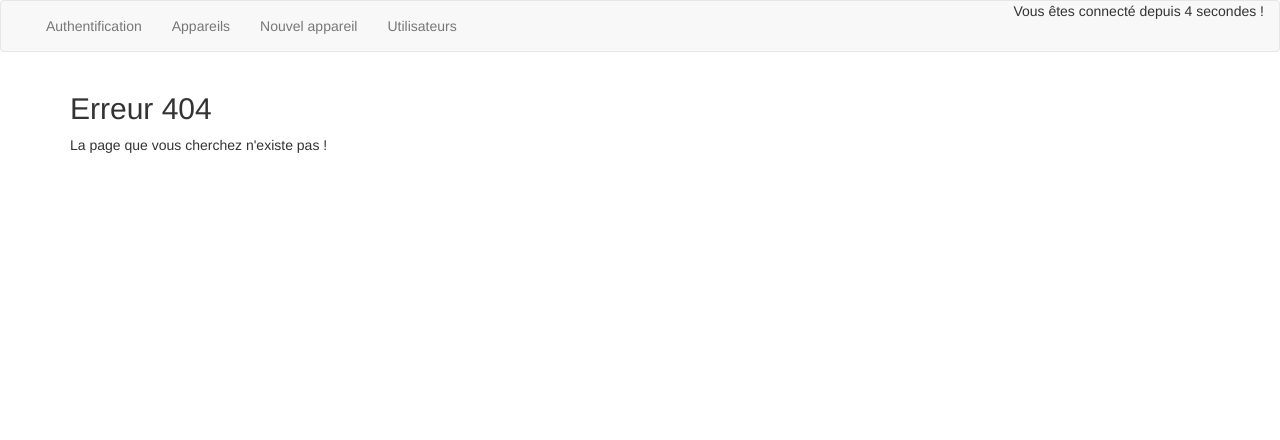
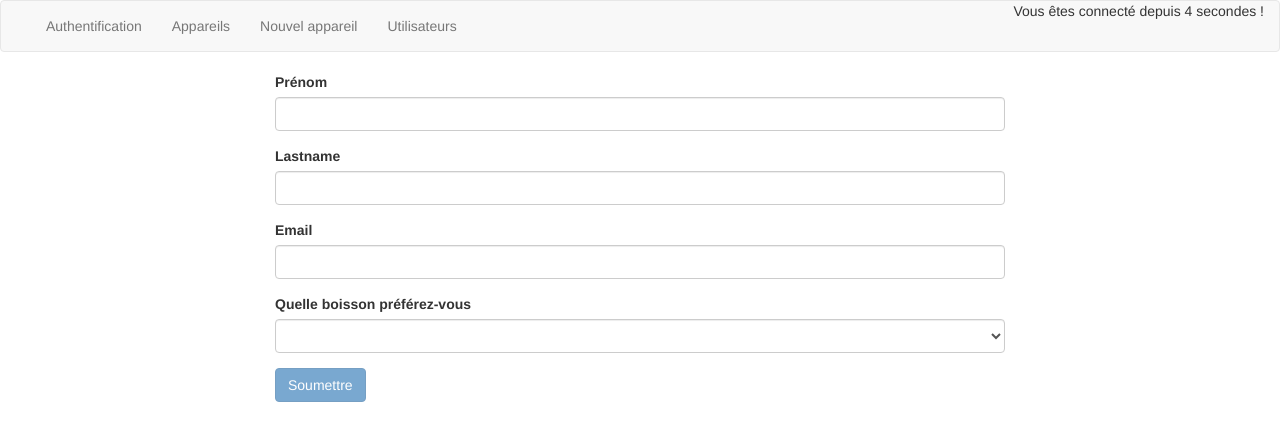
Before and after one commit to jordan62300/angular-first-project, an Angular app: page /newUser in a window 1280 px wide. Before the commit this address led to /not-found. Shown: the top 440 px of the page. Built offline with nearby package versions, Linux system fonts and the light colour scheme.

Commit message:
ajout du component permettant de creer un utilisateur

```diff
--- a/src/app/app.component.html
+++ b/src/app/app.component.html
@@ -6,6 +6,7 @@
         <li routerLinkActive="active"><a routerLink="appareils">Appareils</a></li>
         <li routerLinkActive="active"><a routerLink="edit">Nouvel appareil</a></li>
         <li routerLinkActive="active"><a routerLink="users">Utilisateurs</a></li>
+
       </ul>
       <div class="navbar-right">
         <p>Vous êtes connecté depuis {{ secondes }} secondes !</p>
--- a/src/app/app.module.ts
+++ b/src/app/app.module.ts
@@ -24,6 +24,7 @@ const appRoutes: Routes = [
   { path: 'edit', canActivate: [AuthGuard], component: EditAppareilComponent},
   { path: 'auth', component: AuthComponent },
   { path: 'users', component: UserListComponent},
+  { path: 'newUser', component: NewUserComponent},
   { path: '', canActivate: [AuthGuard], component: AppareilViewComponent },
   { path: 'not-found', component: FourOhFourComponent },
   { path: '**', redirectTo: 'not-found' },
--- a/src/app/new-user/new-user.component.html
+++ b/src/app/new-user/new-user.component.html
@@ -5,11 +5,11 @@
       <input type="text" class="form-control" id="firstname" formControlName="firstname">
     </div>
     <div class="form-group">
-        <label for="lastname">Prénom</label>
+        <label for="lastname">Lastname</label>
         <input type="text" class="form-control" id="lastname" formControlName="lastname">
     </div>
     <div class="form-group">
-        <label for="email">Prénom</label>
+        <label for="email">Email</label>
         <input type="text" class="form-control" id="email" formControlName="email">
     </div>
     <div class="form-group">
@@ -19,6 +19,6 @@
         <option value="Pepsi">Pepsi</option>
       </select>
     </div>
-    <button class="btn btn-primary" type="submit">Soumettre</button>
+    <button class="btn btn-primary" type="submit" [disabled]="userForm.invalid">Soumettre</button>
 </form>
 </div>
--- a/src/app/user-list/user-list.component.html
+++ b/src/app/user-list/user-list.component.html
@@ -1,4 +1,5 @@
 <ul class="list-group">
+    <a routerLink="/newUser">Creer un utilisateurs</a>
   <li class="list-group-item" *ngFor="let user of users">
   <h3>{{ user.firstname }}  {{ user.lastname }}</h3>
   <p>{{ user.email }}</p>
```
